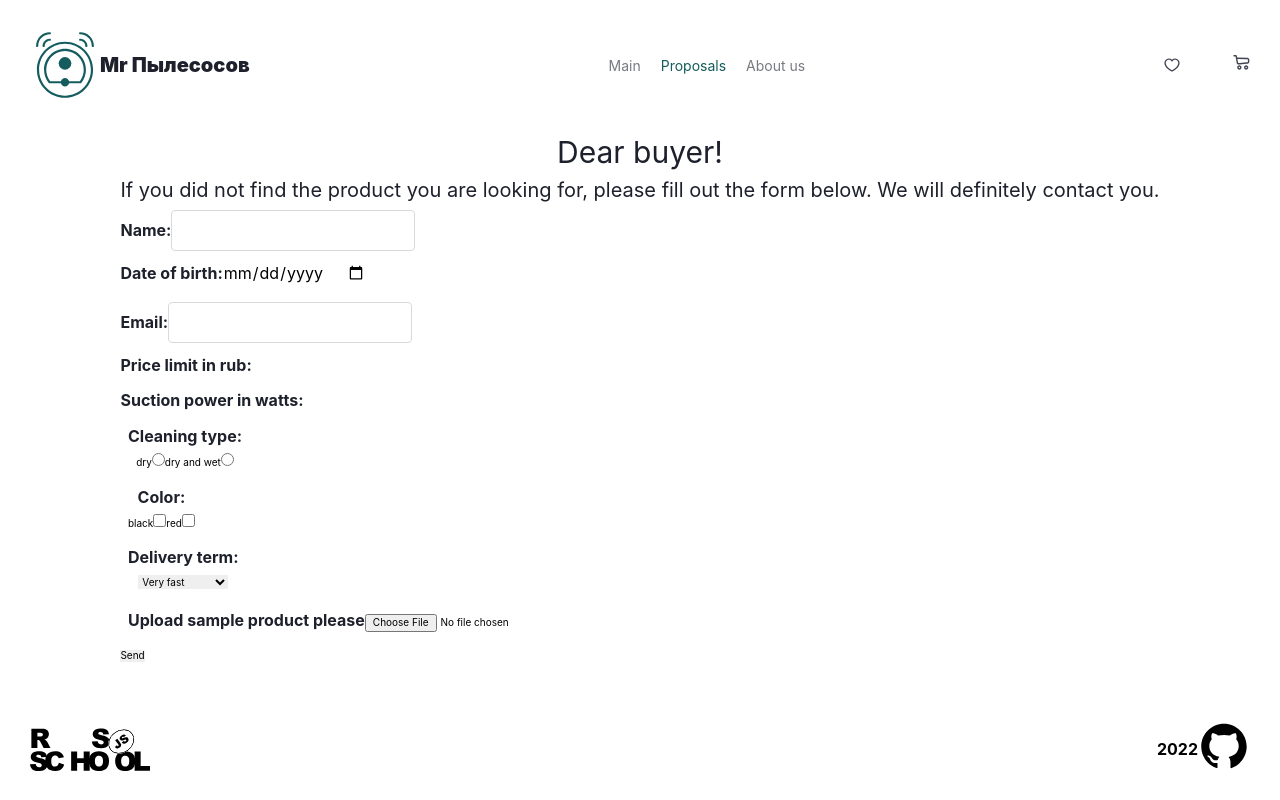
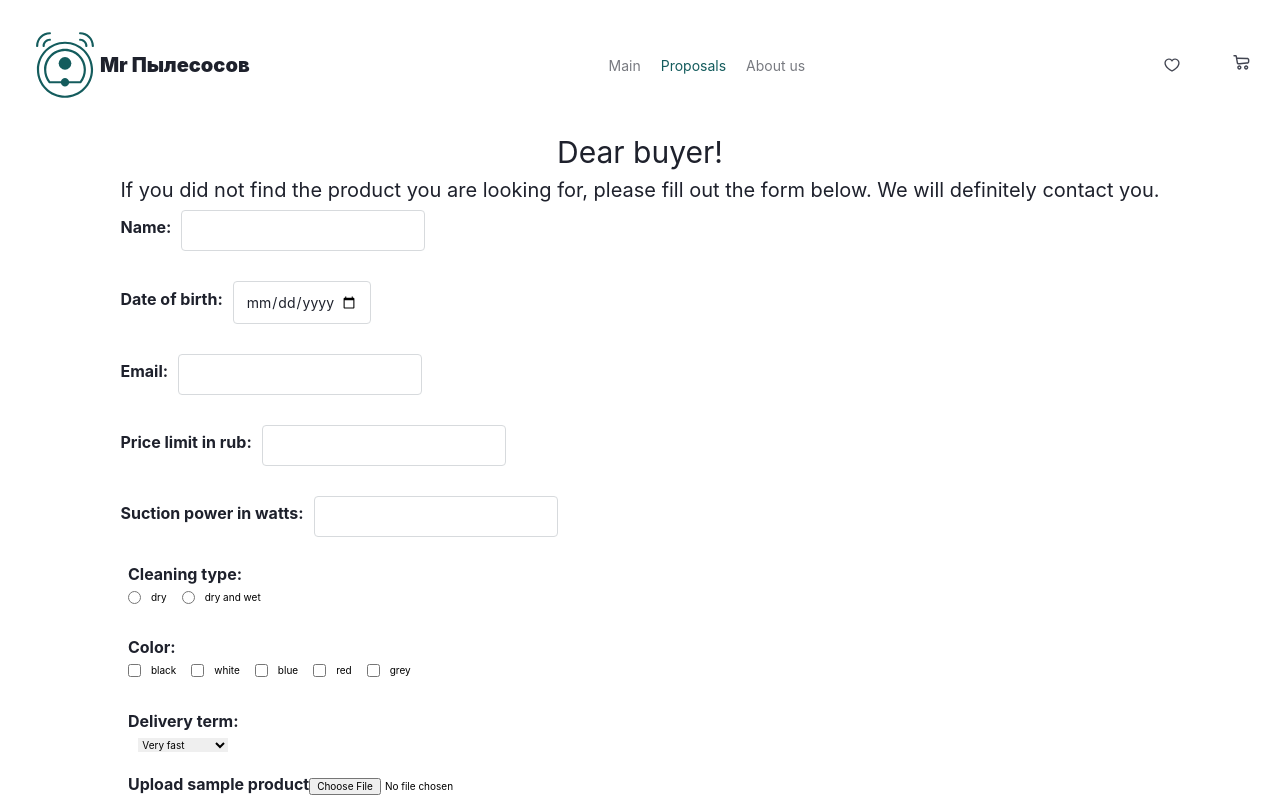
Before and after one commit to rgvder/react-redux, a React (Create React App) app in the folder react-components/: page /form in a window 1280 px wide. Shown: the top 800 px of the page. Built offline with nearby package versions, Linux system fonts and the light colour scheme.

Commit message:
feat: add card and error message, fix form

```diff
--- a/react-components/src/components/proposals/Form/Form.module.scss
+++ b/react-components/src/components/proposals/Form/Form.module.scss
@@ -12,7 +12,13 @@
   @include font(normal, 700, 1.6rem, 160%);
 }
 
-.input-text {
+.label {
+  display: flex;
+  gap: 10px;
+  align-items: center;
+}
+
+.input {
   border: 1px solid $color-additional-light;
   border-radius: 4px;
   overflow: hidden;
@@ -29,3 +35,17 @@
     box-shadow: 0 80px 80px -20px rgba(23, 105, 106, 0.08), 0px 30px 24px -10px rgba(23, 105, 106, 0.05), 0px 12px 10px -6px rgba(23, 105, 106, 0.04), 0px 4px 4px -4px rgba(30, 33, 44, 0.03);
   }
 }
+
+.wrapper {
+  display: flex;
+  gap: 15px;
+}
+
+.legend {
+  text-align: left;
+}
+
+.error {
+  height: 5px;
+  color: red;
+}
--- a/react-components/src/components/proposals/Form/Form.tsx
+++ b/react-components/src/components/proposals/Form/Form.tsx
@@ -2,14 +2,15 @@ import React, { ChangeEvent, Component, SyntheticEvent } from 'react';
 import { Proposal } from '../../../models/Proposal.interface';
 
 import styles from './Form.module.scss';
-import { FormProps } from '../../../models/Form.interface';
+import { FormProps, FormState } from '../../../models/Form.interface';
 
-class Form extends Component<FormProps, Proposal> {
+class Form extends Component<FormProps, FormState> {
   public nameInput: React.RefObject<HTMLInputElement> | null;
   public dateInput: React.RefObject<HTMLInputElement> | null;
   public emailInput: React.RefObject<HTMLInputElement> | null;
   public priceInput: React.RefObject<HTMLInputElement> | null;
   public imageInput: React.RefObject<HTMLInputElement> | null;
+  public submitInput: React.RefObject<HTMLInputElement> | null;
   public suctionPowerInput: React.RefObject<HTMLInputElement> | null;
   public cleaningTypeInput: React.RefObject<HTMLFieldSetElement> | null;
   public colorInput: React.RefObject<HTMLFieldSetElement> | null;
@@ -18,122 +19,316 @@ class Form extends Component<FormProps, Proposal> {
   constructor(props: FormProps) {
     super(props);
 
-    this.handleChange = this.handleChange.bind(this);
     this.handleSubmit = this.handleSubmit.bind(this);
-
-    // this.state = {
-    //   name: '',
-    //   dateOfBirth: '',
-    //   image: '',
-    //   email: '',
-    //   deliveryTerm: undefined,
-    //   color: [],
-    //   price: undefined,
-    //   suctionPower: undefined,
-    //   cleaningType: undefined,
-    //   disabledButton: true,
-    // };
 
     this.nameInput = React.createRef();
     this.dateInput = React.createRef();
     this.emailInput = React.createRef();
     this.priceInput = React.createRef();
     this.imageInput = React.createRef();
+    this.submitInput = React.createRef();
     this.suctionPowerInput = React.createRef();
     this.cleaningTypeInput = React.createRef();
     this.colorInput = React.createRef();
     this.deliverySelect = React.createRef();
+
+    this.state = {
+      name: true,
+      dateOfBirth: true,
+      email: true,
+      color: true,
+      price: true,
+      suctionPower: true,
+      cleaningType: true,
+      image: true,
+    };
   }
 
-  handleChange() {
-    //   | ChangeEvent<HTMLFieldSetElement> //   | ChangeEvent<HTMLSelectElement> //   | ChangeEvent<HTMLInputElement> // event:
+  private selectColors() {
+    return Array.from(
+      this.colorInput?.current?.elements as HTMLCollectionOf<HTMLInputElement>
+    ).reduce((colorArr: string[], input: HTMLInputElement) => {
+      if (input.checked) {
+        colorArr.push(input.name.toString());
+      }
+      return colorArr;
+    }, []);
+  }
+
+  private selectCleaningType() {
+    return Array.from(
+      this.cleaningTypeInput?.current?.elements as HTMLCollectionOf<HTMLInputElement>
+    ).reduce((value: string | undefined, input: HTMLInputElement) => {
+      if (input.checked) {
+        value += input.value;
+      }
+      return value;
+    }, '');
+  }
+
+  toggleSubmit(state: FormState) {
+    const hasInputValues: boolean = [
+      this.nameInput?.current?.value,
+      this.dateInput?.current?.value,
+      this.imageInput?.current?.value,
+      this.emailInput?.current?.value,
+      this.selectColors().length,
+      this.priceInput?.current?.value,
+      this.suctionPowerInput?.current?.value,
+      this.selectCleaningType(),
+    ].some(Boolean);
+
+    if (this.submitInput?.current) {
+      this.submitInput.current.disabled = !hasInputValues || !Object.values(state).every(Boolean);
+    }
+  }
+
+  isInputValid(input: React.RefObject<HTMLInputElement> | null, minLength = 0) {
+    if (!input?.current?.value) {
+      return false;
+    }
+
+    return input.current.value.trim().length >= minLength;
+  }
+
+  isEmailValid(input: React.RefObject<HTMLInputElement> | null) {
+    if (!input?.current?.value) {
+      return false;
+    }
+
+    return RegExp(
+      /^(([^<>()[\].,;:\s@"]+(\.[^<>()[\].,;:\s@"]+)*)|(".+"))@(([^<>()[\].,;:\s@"]+\.)+[^<>()[\].,;:\s@"]{2,})$/iu
+    ).test(input?.current?.value);
+  }
+
+  isFieldSetValid(fieldSetInput: string[] | string | undefined) {
+    if (!fieldSetInput) {
+      return false;
+    }
+
+    return !!fieldSetInput.length;
+  }
+
+  addImage(input: React.RefObject<HTMLInputElement> | null) {
+    if (!input?.current?.files?.[0]) {
+      return null;
+    }
+
+    return URL.createObjectURL(input?.current?.files[0]);
+  }
+
+  validate() {
+    const currentState: FormState = {
+      name: this.isInputValid(this.nameInput, 2),
+      dateOfBirth: this.isInputValid(this.dateInput),
+      email: this.isInputValid(this.emailInput, 4) && this.isEmailValid(this.emailInput),
+      price: this.isInputValid(this.priceInput),
+      color: this.isFieldSetValid(this.selectColors()),
+      suctionPower: this.isInputValid(this.suctionPowerInput),
+      cleaningType: this.isFieldSetValid(this.selectCleaningType()),
+      image: !!this.addImage(this.imageInput),
+    };
+
+    this.setState(currentState);
+    this.toggleSubmit(currentState);
+
+    return Object.values(currentState).every(Boolean);
+  }
+
+  resetInputValue(input: React.RefObject<HTMLInputElement> | null) {
+    if (!input?.current?.value) {
+      return;
+    }
+
+    input.current.value = '';
+  }
+
+  resetFieldSet(elements: HTMLCollectionOf<HTMLInputElement> | null) {
+    if (elements === null) {
+      return;
+    }
+
+    if (elements) {
+      for (const element of elements) {
+        element.checked = false;
+      }
+    }
+  }
+
+  handleUserInput(event: ChangeEvent) {
+    const name: string = (event.target as HTMLInputElement).name;
+    const isColors: boolean = ['black', 'white', 'blue', 'red', 'grey'].includes(name);
+    const newState: FormState = {
+      ...this.state,
+      [isColors ? 'color' : name]: true,
+    };
+
+    this.setState(newState);
+
+    this.toggleSubmit(newState);
   }
 
   handleSubmit(event: SyntheticEvent) {
+    event.preventDefault();
+
     const proposal: Proposal = {
-      name: this.nameInput?.current?.value ?? '',
+      name: this.nameInput?.current?.value.trim() ?? '',
       dateOfBirth: this.dateInput?.current?.value ?? '',
-      image: this.imageInput?.current?.value ?? '',
+      image: this.addImage(this.imageInput) ?? '',
       email: this.emailInput?.current?.value ?? '',
       deliveryTerm:
         (this.deliverySelect?.current?.value as 'Very fast' | 'Fast' | 'Not mentioned') ??
         'Not mentioned',
-      color: Array.from(
-        this.colorInput?.current?.elements as HTMLCollectionOf<HTMLInputElement>
-      ).reduce((colorArr: string[], input: HTMLInputElement) => {
-        if (input.checked) {
-          colorArr.push(input.name.toString());
-        }
-        return colorArr;
-      }, []),
+      color: this.selectColors(),
       price: this.priceInput?.current?.value ?? '',
       suctionPower: this.suctionPowerInput?.current?.value ?? '',
-      cleaningType:
-        Array.from(
-          this.cleaningTypeInput?.current?.elements as HTMLCollectionOf<HTMLInputElement>
-        ).reduce((value: string | undefined, input: HTMLInputElement) => {
-          if (input.checked) {
-            value += input.value;
-          }
-          return value;
-        }, '') ?? '',
+      cleaningType: this.selectCleaningType() ?? '',
     };
 
-    alert('Info is saved');
-    event.preventDefault();
+    if (this.validate()) {
+      alert('Info is saved');
+      this.props.addProposal(proposal);
 
-    this.props.addProposal(proposal);
+      this.resetInputValue(this.nameInput);
+      this.resetInputValue(this.dateInput);
+      this.resetInputValue(this.emailInput);
+      this.resetInputValue(this.priceInput);
+      this.resetInputValue(this.imageInput);
+      this.resetInputValue(this.suctionPowerInput);
+
+      this.resetFieldSet(this.colorInput?.current?.elements as HTMLCollectionOf<HTMLInputElement>);
+      this.resetFieldSet(
+        this.cleaningTypeInput?.current?.elements as HTMLCollectionOf<HTMLInputElement>
+      );
+
+      if (this.deliverySelect?.current?.value) {
+        this.deliverySelect.current.value = 'Not mentioned';
+      }
+      if (this.submitInput?.current) {
+        this.submitInput.current.disabled = true;
+      }
+    }
   }
 
   render() {
+    const addErrorMes: (str: string) => JSX.Element = (str: string) => (
+      <div className={styles.error}>{str}</div>
+    );
+
+    const errorText = '* The field is required.';
+
     return (
       <form className={styles.form} onSubmit={this.handleSubmit}>
-        <label className={styles.text}>
+        <label className={`${styles.label} ${styles.text}`}>
           Name:
-          <input className={styles['input-text']} ref={this.nameInput} type="text" name="name" />
+          <input
+            className={styles.input}
+            ref={this.nameInput}
+            onChange={this.handleUserInput.bind(this)}
+            type="text"
+            name="name"
+            autoComplete="off"
+          />
         </label>
-        <label className={styles.text}>
+        {addErrorMes(this.state.name ? '' : `${errorText} Name must contain more than 2 letters.`)}
+        <label className={`${styles.label} ${styles.text}`}>
           Date of birth:
-          <input ref={this.dateInput} type="date" name="date" />
+          <input
+            ref={this.dateInput}
+            onChange={this.handleUserInput.bind(this)}
+            className={styles.input}
+            type="date"
+            name="dateOfBirth"
+            max="2004-01-01"
+          />
         </label>
-        <label className={styles.text}>
+        {addErrorMes(this.state.dateOfBirth ? '' : errorText)}
+        <label className={`${styles.label} ${styles.text}`}>
           Email:
-          <input className={styles['input-text']} ref={this.emailInput} type="email" name="email" />
+          <input
+            className={styles.input}
+            ref={this.emailInput}
+            onChange={this.handleUserInput.bind(this)}
+            type="text"
+            name="email"
+            autoComplete="off"
+          />
         </label>
-        <label className={styles.text}>
+        {addErrorMes(
+          this.state.email ? '' : `${errorText} The data you entered is not in the right format.`
+        )}
+        <label className={`${styles.label} ${styles.text}`}>
           Price limit in rub:
-          <input ref={this.priceInput} type="number" name="price" />
+          <input
+            className={styles.input}
+            ref={this.priceInput}
+            onChange={this.handleUserInput.bind(this)}
+            type="number"
+            name="price"
+          />
         </label>
-        <label className={styles.text}>
+        {addErrorMes(this.state.price ? '' : errorText)}
+        <label className={`${styles.label} ${styles.text}`}>
           Suction power in watts:
-          <input ref={this.suctionPowerInput} type="number" name="suctionPower" />
+          <input
+            className={styles.input}
+            ref={this.suctionPowerInput}
+            onChange={this.handleUserInput.bind(this)}
+            type="number"
+            name="suctionPower"
+          />
         </label>
+        {addErrorMes(this.state.suctionPower ? '' : errorText)}
         <fieldset ref={this.cleaningTypeInput}>
-          <legend className={styles.text}>Cleaning type:</legend>
-          <div>
-            <label>
+          <legend className={`${styles.legend} ${styles.text}`}>Cleaning type:</legend>
+          <div className={styles.wrapper}>
+            <label className={styles.label}>
+              <input
+                type="radio"
+                value="dry"
+                onChange={this.handleUserInput.bind(this)}
+                name="cleaningType"
+              />
               dry
-              <input type="radio" value="dry" name="cleaningType" />
             </label>
-            <label>
+            <label className={styles.label}>
+              <input
+                type="radio"
+                value="dry and wet"
+                onChange={this.handleUserInput.bind(this)}
+                name="cleaningType"
+              />
               dry and wet
-              <input type="radio" value="dry and wet" name="cleaningType" />
             </label>
           </div>
         </fieldset>
+        {addErrorMes(this.state.cleaningType ? '' : errorText)}
         <fieldset ref={this.colorInput}>
-          <legend className={styles.text}>Color:</legend>
-          <div>
-            <label>
+          <legend className={`${styles.legend} ${styles.text}`}>Color:</legend>
+          <div className={styles.wrapper}>
+            <label className={styles.label}>
+              <input type="checkbox" name="black" onChange={this.handleUserInput.bind(this)} />
               black
-              <input type="checkbox" name="black" />
             </label>
-            <label>
+            <label className={styles.label}>
+              <input type="checkbox" name="white" onChange={this.handleUserInput.bind(this)} />
+              white
+            </label>
+            <label className={styles.label}>
+              <input type="checkbox" name="blue" onChange={this.handleUserInput.bind(this)} />
+              blue
+            </label>
+            <label className={styles.label}>
+              <input type="checkbox" name="red" onChange={this.handleUserInput.bind(this)} />
               red
-              <input type="checkbox" name="red" />
+            </label>
+            <label className={styles.label}>
+              <input type="checkbox" name="grey" onChange={this.handleUserInput.bind(this)} />
+              grey
             </label>
           </div>
         </fieldset>
+        {addErrorMes(this.state.color ? '' : errorText)}
 
         <fieldset>
           <legend className={styles.text}>Delivery term:</legend>
@@ -147,11 +342,22 @@ class Form extends Component<FormProps, Proposal> {
         </fieldset>
 
         <fieldset>
-          <label className={styles.text}>Upload sample product please</label>
-          <input ref={this.imageInput} type="file" />
+          <label className={styles.text}>Upload sample product</label>
+          <input
+            ref={this.imageInput}
+            onChange={this.handleUserInput.bind(this)}
+            type="file"
+            name="image"
+          />
         </fieldset>
-
-        <input type="submit" value="Send" />
+        {addErrorMes(this.state.image ? '' : errorText)}
+        <input
+          ref={this.submitInput}
+          className="button button_filters"
+          disabled
+          type="submit"
+          value="Send"
+        />
       </form>
     );
   }
--- a/react-components/src/styles/base/_base.scss
+++ b/react-components/src/styles/base/_base.scss
@@ -9,15 +9,6 @@
   border: none;
   margin: 0;
   padding: 0;
-}
-
-input[type='number'] {
-  -moz-appearance: textfield;
-}
-
-input::-webkit-outer-spin-button,
-input::-webkit-inner-spin-button {
-  -webkit-appearance: none;
 }
 
 html {
--- a/react-components/src/styles/base/_buttons.scss
+++ b/react-components/src/styles/base/_buttons.scss
@@ -8,6 +8,18 @@
   @include font(normal, 400, 1.2rem, 314%);
   letter-spacing: 0.5px;
   padding: 2px 14px;
+
+  &:disabled {
+    cursor: auto;
+    color: $color-additional;
+    border: 1px solid $color-additional;
+
+    &:hover {
+      background-color: inherit;
+      color: $color-additional;
+      border: 1px solid $color-additional;
+    }
+  }
 
   &_basic {
     background-color: $color-brand;
```
Also changed, not shown: react-components/src/models/Form.interface.tsx (+11 -0 lines), react-components/src/models/Proposal.interface.tsx (+7 -7 lines).
